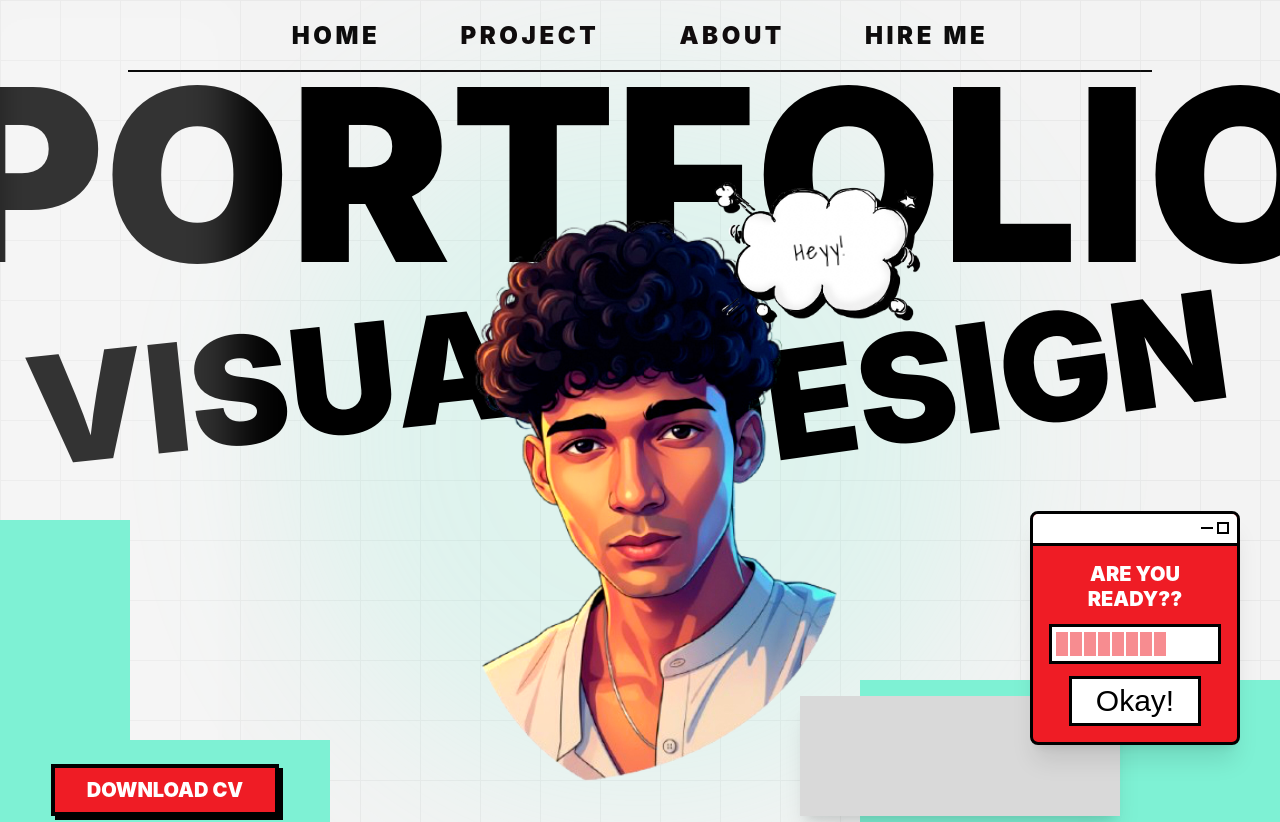
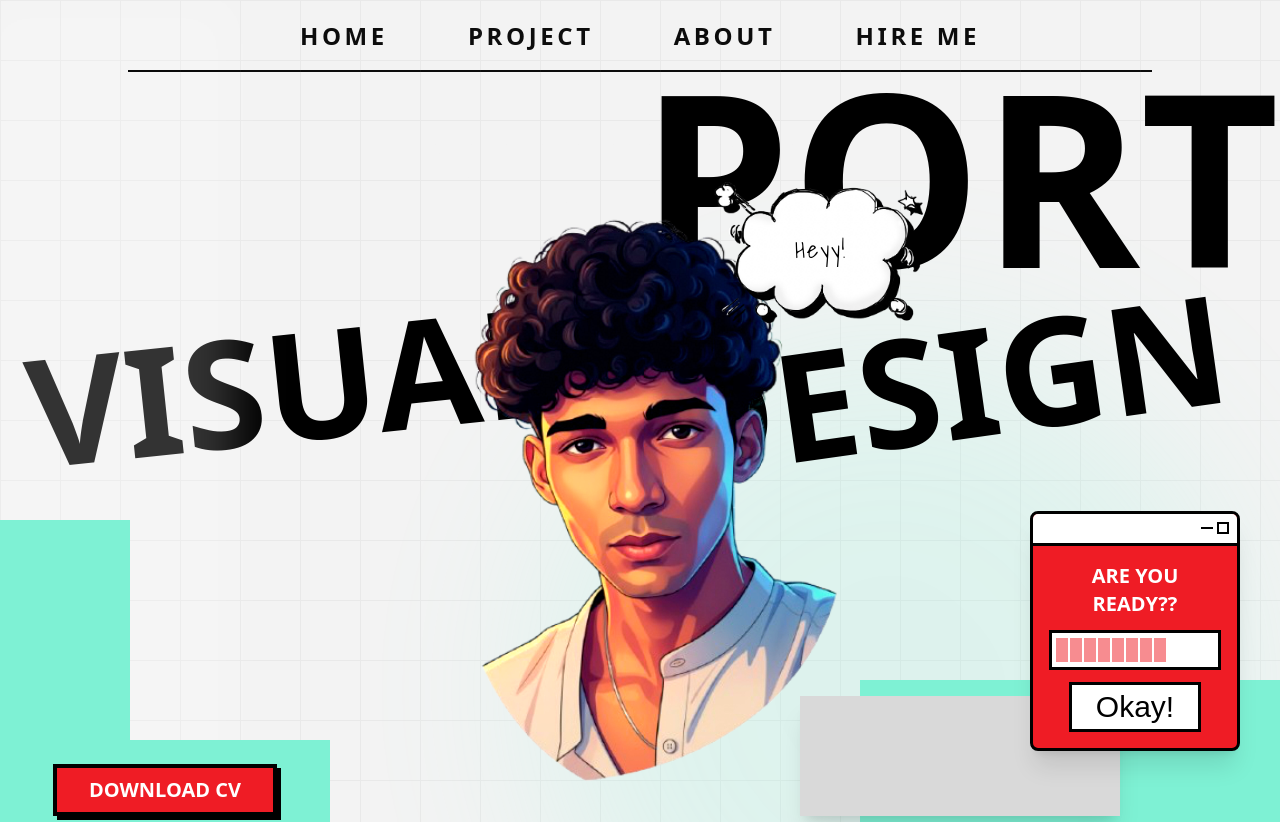
Before and after one commit to adithdev-glitch/newPortfolio, a React (Vite) app: page / in a window 1280 px wide. Shown: the top 822 px of the page. Built offline with nearby package versions, Linux system fonts and the light colour scheme; a web font is replaced by a local one.

Commit message:
fixed tailwind deployment

```diff
--- a/package.json
+++ b/package.json
@@ -20,7 +20,6 @@
   },
   "devDependencies": {
     "@eslint/js": "^10.0.1",
-    "@tailwindcss/vite": "^4.3.0",
     "@types/react": "^19.2.14",
     "@types/react-dom": "^19.2.3",
     "@vitejs/plugin-react": "^6.0.1",
@@ -30,7 +29,7 @@
     "eslint-plugin-react-refresh": "^0.5.2",
     "globals": "^17.6.0",
     "postcss": "^8.5.15",
-    "tailwindcss": "^4.3.0",
+    "tailwindcss": "^3.4.19",
     "vite": "^8.0.12"
   }
 }
--- a/src/index.css
+++ b/src/index.css
@@ -1,4 +1,6 @@
-@import "tailwindcss";
+@tailwind base;
+@tailwind components;
+@tailwind utilities;
 
 @keyframes float {
   0% {
```
Also changed, not shown: 1 other file (tests, documents, lock files or other folders).
